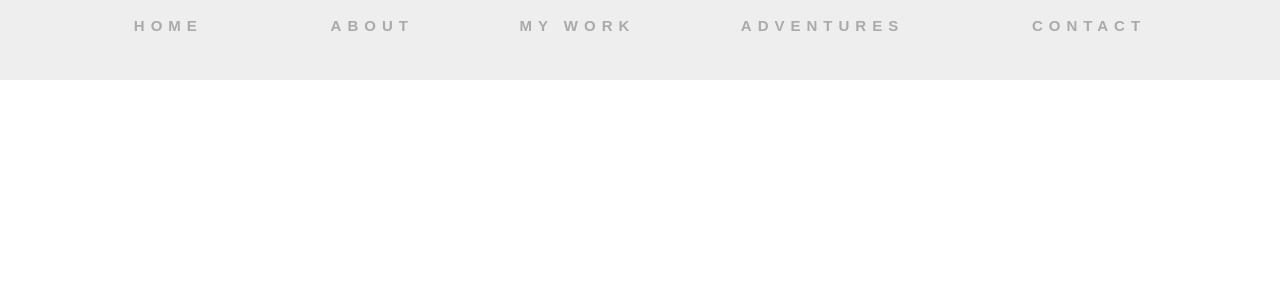
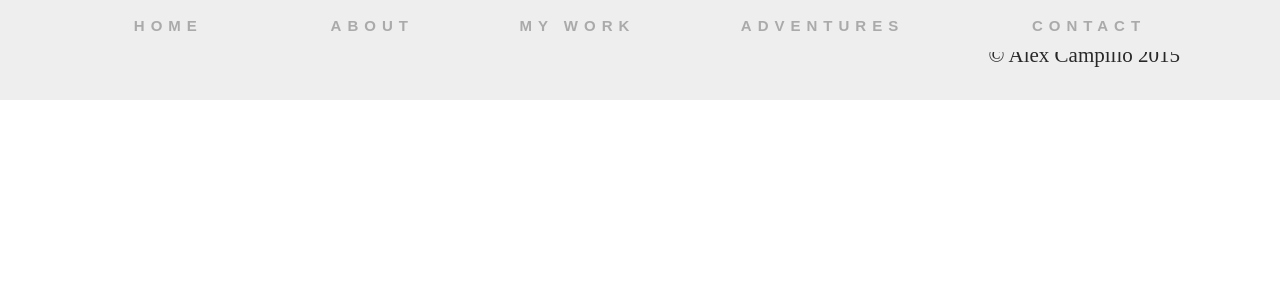
Before and after one commit to alexcampillo/alexcampillo, a Jekyll site: the page built from portfolio.html, in a window 1280 px wide. Shown: the top 300 px of the page. Built offline with Jekyll 4.4.1, drawn with Linux system fonts in a browser that asks for light colours; nearby versions of some CDN libraries.

Commit message:
one more time

```diff
--- a/css/main.css
+++ b/css/main.css
@@ -129,3 +129,7 @@
 	padding-top: 50px;
 	height: 90vh;
 }
+
+footer {
+	margin-top: 20px;
+}
```
Also changed, not shown: index.html (+6 -4 lines), 2 other files.
